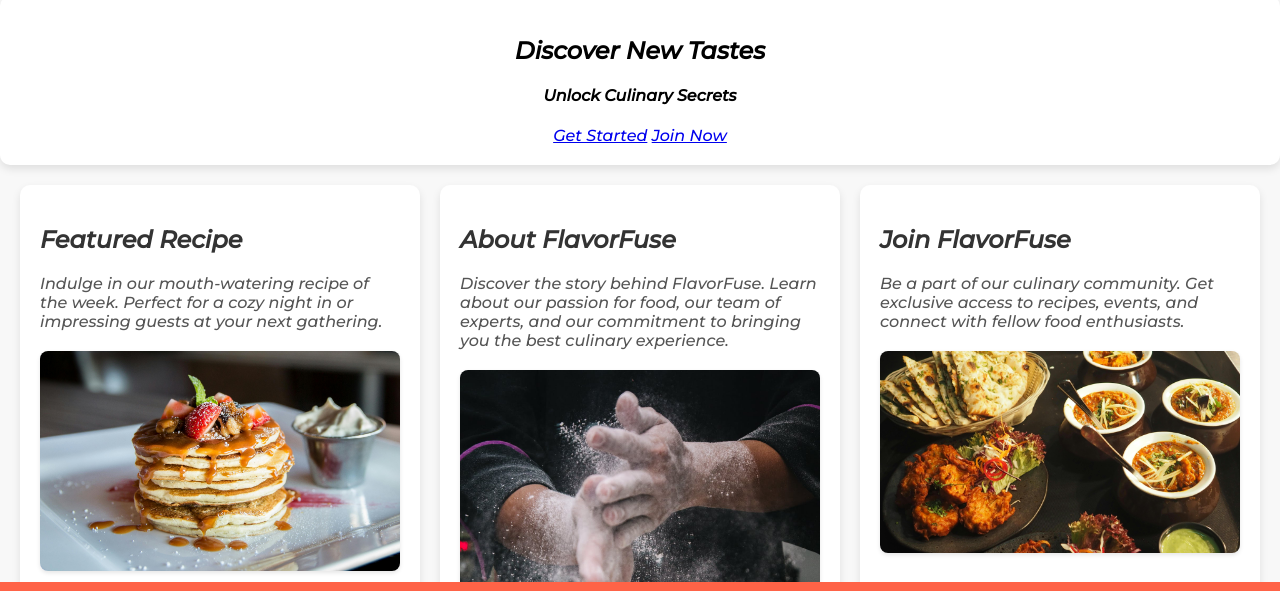
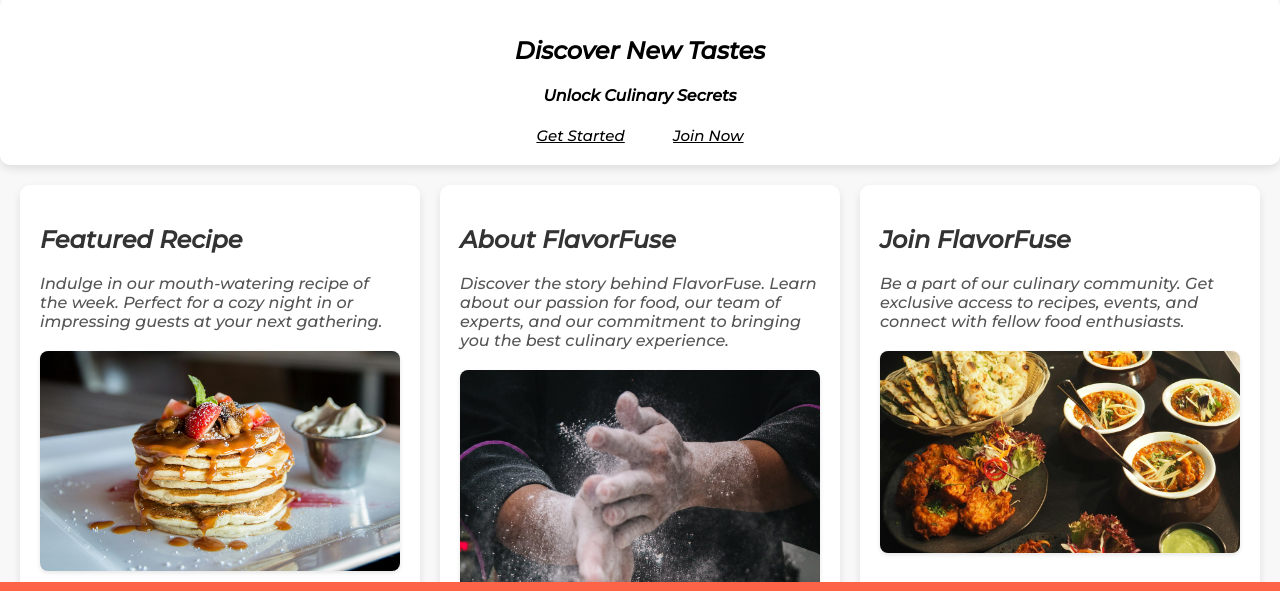
Before and after one commit to ChimeraKing25/wdd-130-palacios, a plain HTML site: page FlavorFuse/index.html in a window 1280 px wide. Shown: the part 95-686 px from the top of the page. Drawn offline with Linux system fonts and the light colour scheme.

Commit message:
Finishing touches

```diff
--- a/FlavorFuse/styles/index.css
+++ b/FlavorFuse/styles/index.css
@@ -95,6 +95,17 @@ body {
     text-align: center;
   }
 
+  .book, .join {
+    color: black;
+    font-size: 15px;
+    padding: 22px;
+  }
+
+  .book:hover, .join:hover {
+    background-color: #FF6347;
+    color: black;
+  }
+
   #hero-msg h1, #hero-msg h4 {
     text-align: center;
   }
```
